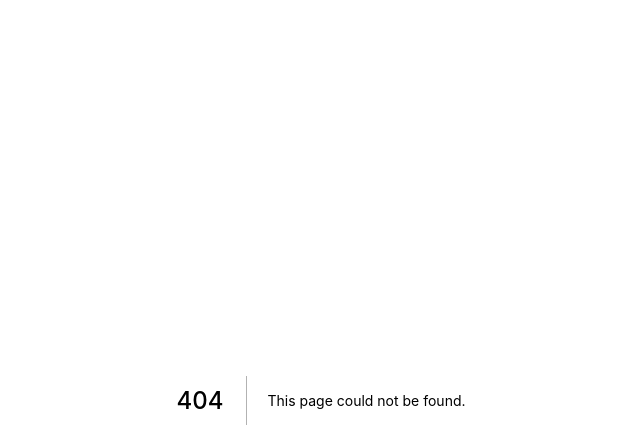
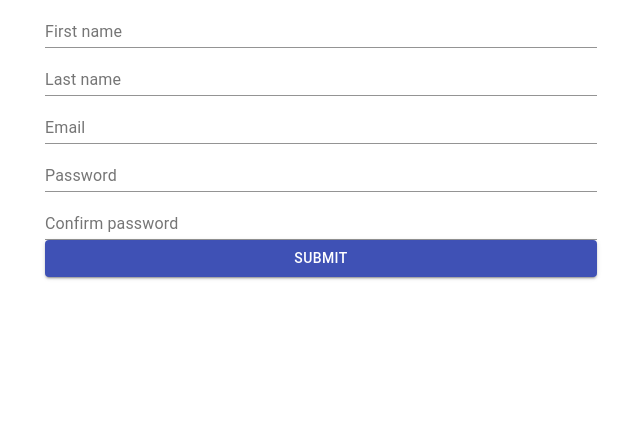
Before and after one commit to sampleXbro/moviex, a Next.js app: page /register in a window 1280 px wide. Before the commit this address had no page. Shown: the top 448 px of the page, without its empty margins (319-959 px from the left). Built offline with nearby package versions, Linux system fonts and the light colour scheme.

Commit message:
Create register form

```diff
--- a/package.json
+++ b/package.json
@@ -9,7 +9,9 @@
     "pretty": "prettier --write ."
   },
   "dependencies": {
+    "@material-ui/core": "^4.11.4",
     "axios": "^0.21.1",
+    "formik": "^2.2.7",
     "husky": "^6.0.0",
     "next": "10.2.0",
     "prettier": "^2.3.0",
@@ -20,7 +22,8 @@
     "redux": "^4.1.0",
     "redux-saga": "^1.1.3",
     "reselect": "^4.0.0",
-    "sass": "^1.32.13"
+    "sass": "^1.32.13",
+    "yup": "^0.32.9"
   },
   "devDependencies": {
     "@redux-saga/types": "^1.1.0",
--- a/pages/_app.tsx
+++ b/pages/_app.tsx
@@ -1,11 +1,9 @@
 import { createSlice } from '@reduxjs/toolkit'
 import '../styles/globals.sass'
-import {Provider} from 'react-redux'
+import { Provider } from 'react-redux'
 import store from '../redux/configStore'
 
-
 function MyApp({ Component, pageProps }) {
-
   return (
     <Provider store={store}>
       <Component {...pageProps} />
--- a/pages/index.tsx
+++ b/pages/index.tsx
@@ -3,5 +3,5 @@ import Image from 'next/image'
 import styles from '../styles/Home.module.sass'
 
 export default function Home() {
-  return <div>Some</div>
+  return <div>The Home page is still under development ...</div>
 }
--- /dev/null
+++ b/pages/register.tsx
@@ -0,0 +1,106 @@
+import { getUser } from '../redux/slices/userSlice'
+import { useAppDispatch, useAppSelector } from '../redux/hooks'
+import { useUser } from '../redux/selectors/selectors'
+import { Formik, Form, Field, ErrorMessage, useFormik } from 'formik'
+import { TextField, Container, Button } from '@material-ui/core'
+import * as Yup from 'yup'
+
+const RegisterSchema = Yup.object({
+  firstName: Yup.string().min(2, 'Name is too short!').max(50, 'Name is too Long!').required('First name is required'),
+  lastName: Yup.string().min(2, 'Last name s too short!').max(50, 'Last name is too Long!').required('Last name is required'),
+  email: Yup.string().email('Invalid email').required('Email is required'),
+  password: Yup.string()
+    .required('Password is required')
+    .min(8, 'Password is too short - it should be at least 8 chars lenght.')
+    .matches(/[a-zA-Z1-9]/, 'Password can only contain latin letters and digits.'),
+  passwordConfirmation: Yup.string()
+    .required('Confirmation is required')
+    .oneOf([Yup.ref('password'), null], 'Passwords must match'),
+})
+
+export default function Register() {
+  const user = useUser()
+  const dispatch = useAppDispatch()
+
+  const formik = useFormik({
+    initialValues: {
+      firstName: '',
+      lastName: '',
+      email: '',
+      password: '',
+      passwordConfirmation: '',
+    },
+    validationSchema: RegisterSchema,
+    onSubmit: (values) => {
+      console.log(values)
+    },
+  })
+
+  return (
+    <Container maxWidth={'sm'}>
+      <form onSubmit={formik.handleSubmit}>
+        <TextField
+          fullWidth
+          id={'firstName'}
+          name={'firstName'}
+          label={'First name'}
+          value={formik.values.firstName}
+          onChange={formik.handleChange}
+          onBlur={formik.handleBlur}
+          error={formik.touched.firstName && Boolean(formik.errors.firstName)}
+          helperText={formik.touched.firstName && formik.errors.firstName}
+        />
+        <TextField
+          fullWidth
+          id={'lastName'}
+          name={'lastName'}
+          label={'Last name'}
+          value={formik.values.lastName}
+          onChange={formik.handleChange}
+          onBlur={formik.handleBlur}
+          error={formik.touched.lastName && Boolean(formik.errors.lastName)}
+          helperText={formik.touched.lastName && formik.errors.lastName}
+        />
+        <TextField
+          fullWidth
+          id={'email'}
+          name={'email'}
+          label={'Email'}
+          type={'email'}
+          value={formik.values.email}
+          onChange={formik.handleChange}
+          onBlur={formik.handleBlur}
+          error={formik.touched.email && Boolean(formik.errors.email)}
+          helperText={formik.touched.email && formik.errors.email}
+        />
+        <TextField
+          fullWidth
+          id={'password'}
+          name={'password'}
+          type={'password'}
+          label={'Password'}
+          value={formik.values.password}
+          onChange={formik.handleChange}
+          onBlur={formik.handleBlur}
+          error={formik.touched.password && Boolean(formik.errors.password)}
+          helperText={formik.touched.password && formik.errors.password}
+        />
+        <TextField
+          fullWidth
+          id={'passwordConfirmation'}
+          name={'passwordConfirmation'}
+          type={'password'}
+          label={'Confirm password'}
+          value={formik.values.passwordConfirmation}
+          onChange={formik.handleChange}
+          onBlur={formik.handleBlur}
+          error={formik.touched.passwordConfirmation && Boolean(formik.errors.passwordConfirmation)}
+          helperText={formik.touched.passwordConfirmation && formik.errors.passwordConfirmation}
+        />
+        <Button fullWidth color='primary' variant='contained' type='submit' >
+          Submit
+        </Button>
+      </form>
+    </Container>
+  )
+}
--- /dev/null
+++ b/redux/selectors/selectors.ts
@@ -0,0 +1,3 @@
+import { useAppSelector } from '../hooks'
+
+export const useUser = () => useAppSelector((state) => state.userReducer)
--- a/redux/slices/userSlice.ts
+++ b/redux/slices/userSlice.ts
@@ -1,9 +1,8 @@
-import {createSlice} from '@reduxjs/toolkit'
-
+import { createSlice } from '@reduxjs/toolkit'
 
 type UserState = {
-  id: string,
-  name: string,
+  id: string
+  name: string
   email: string
 }
 
@@ -17,14 +16,14 @@ const userSlice = createSlice({
   name: 'user',
   initialState,
   reducers: {
-    setUser(state, action: any){
+    setUser(state, action: any) {
       const userData = action.payload
-      return {...state, ...userData}
+      return { ...state, ...userData }
     },
-    getUser(){}
-  }
+    getUser() {},
+  },
 })
 
-export const {setUser, getUser} = userSlice.actions
+export const { setUser, getUser } = userSlice.actions
 
 export default userSlice.reducer
```
Also changed, not shown: pages/login.tsx (deleted, +0 -19 lines), redux/configStore.ts (+9 -4 lines), redux/sagas/registerSagas.ts (+6 -7 lines), redux/sagas/rootSaga.ts (+3 -4 lines), redux/hooks.ts (line endings or trailing spaces), 1 other file (tests, documents, lock files or other folders).
